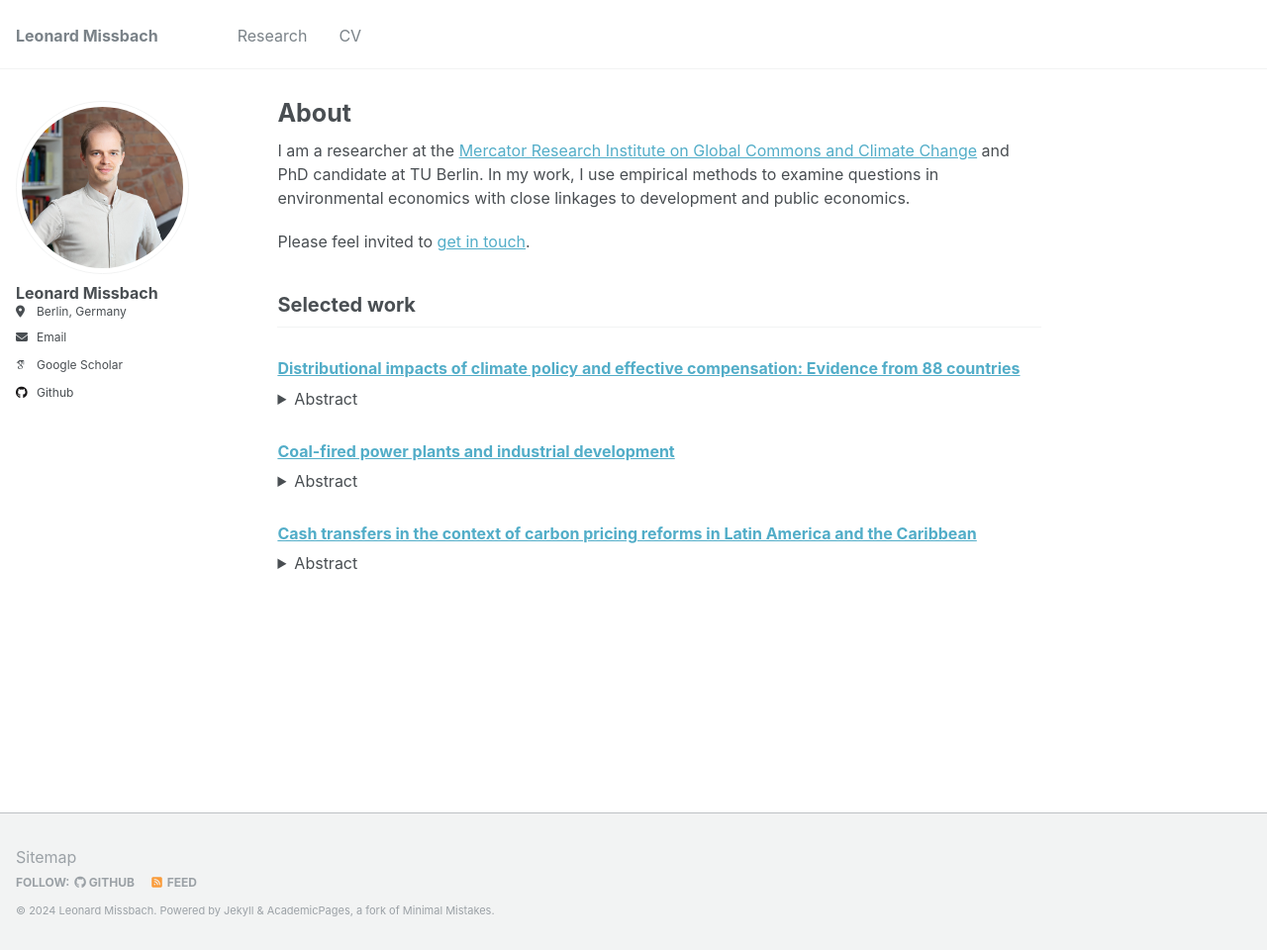
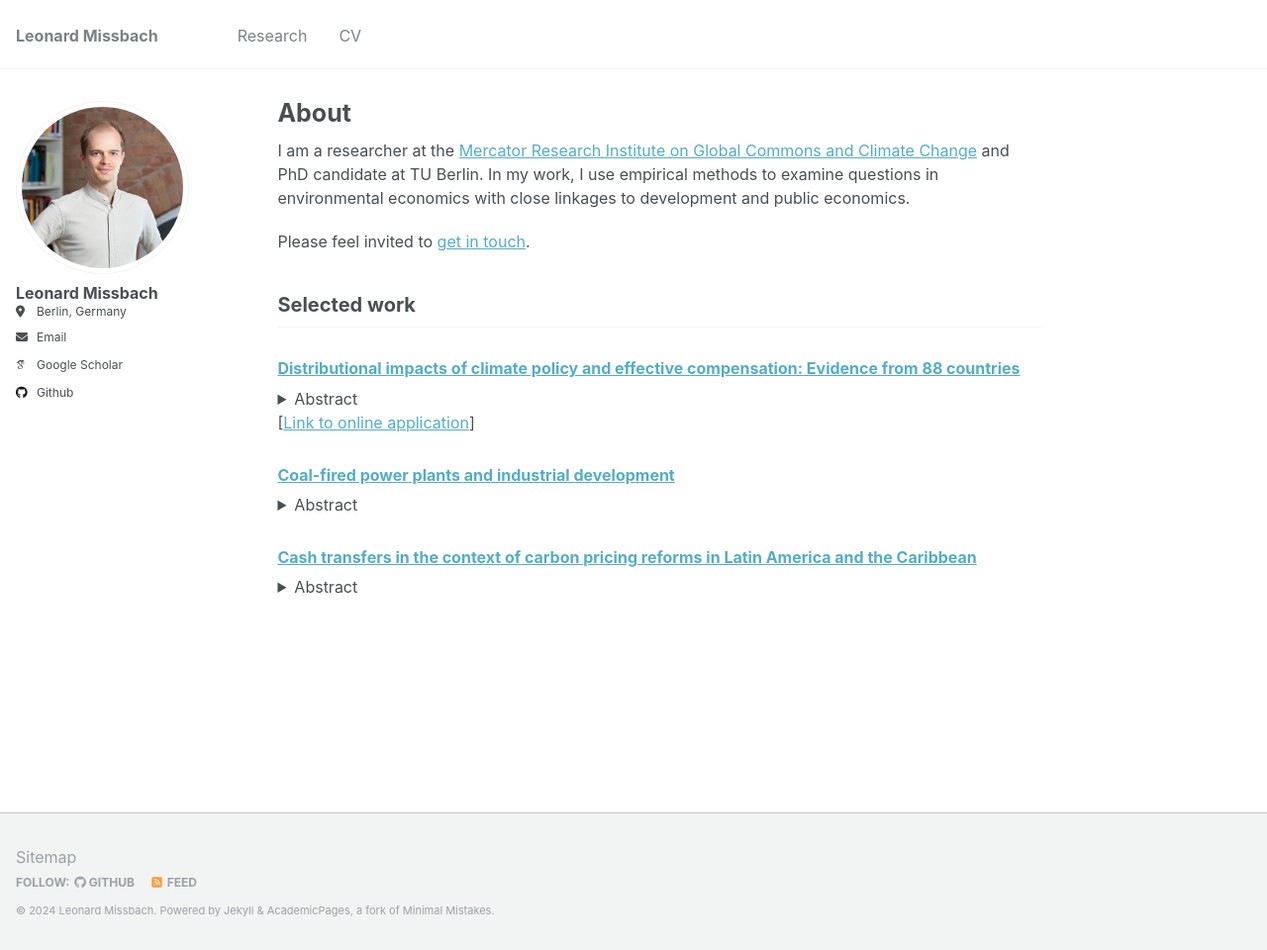
Before and after one commit to lmissbach/lmissbach.github.io, a Jekyll site: the page built from _pages/about.md, in a window 1280 px wide and 960 px high. Shown: the whole window at 99% size. Built offline with Jekyll 4.4.1, drawn with Linux system fonts in a browser that asks for light colours; some web fonts are replaced.

Commit message:
Update about.md

```diff
--- a/_pages/about.md
+++ b/_pages/about.md
@@ -19,6 +19,8 @@ Please feel invited to [get in touch](mailto:l.missbach@posteo.de).
 <div style="text-align: justify"> We analyze the distributional impacts of climate policy by examining heterogeneity in households' carbon intensity of consumption. We construct a novel dataset that includes information on the carbon intensity of 1.5 million individual households from 88 countries. We first show that horizontal differences are generally larger than vertical differences. We then use supervised machine learning to analyze the non-linear contribution of household characteristics to the prediction of carbon intensity of consumption. Including household-level information beyond total household expenditures, such as information on vehicle ownership, location, and energy use, increases the accuracy of predicting households' carbon intensity. The importance of such features is country-specific and model accuracy varies across the sample. We identify six clusters of countries that differ in the distribution of climate policy costs and their determinants. Our results highlight that, depending on the context, some compensation policies may be more effective in reducing horizontal heterogeneity than others.</div>
 </details>
 
+\[[Link to online application](https://www.cpic-global.net/)\]
+
 
 ### [Coal-fired power plants and industrial development](https://www.econstor.eu/bitstream/10419/300209/1/Missbach-Coal-fired-power-plants.pdf)
 
```
